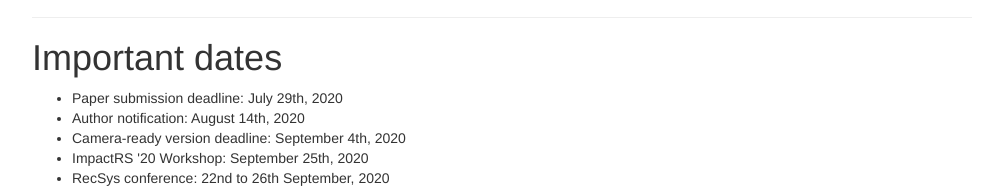
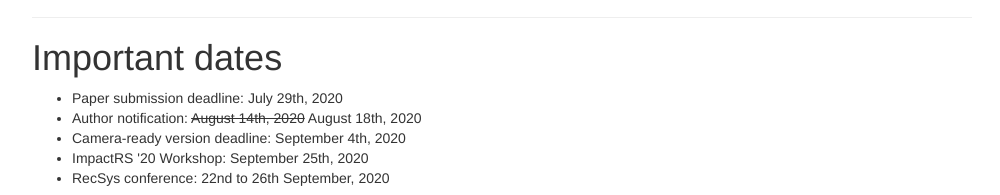
Before and after one commit to impactrs20/impactrs20.github.io, a plain HTML site: page index.html in a window 1280 px wide. Shown: the part 2352-2547 px from the top of the page, without its empty margins (138-1138 px from the left). Drawn offline with Linux system fonts and the light colour scheme.

Commit message:
deadline

```diff
--- a/index.html
+++ b/index.html
@@ -312,7 +312,7 @@ src="img/googlehome.jpg"
       <p> </p>
       <ul>
         <li>Paper submission deadline: July 29th, 2020 </li>
-        <li>Author notification: August 14th, 2020</li>
+        <li>Author notification: <strike>August 14th, 2020</strike> August 18th, 2020</li>
         <li>Camera-ready version deadline: September 4th, 2020 </li>
         <li>ImpactRS '20 Workshop: September 25th, 2020</li>
         <li>RecSys conference: 22nd to 26th September, 2020</li>
```
